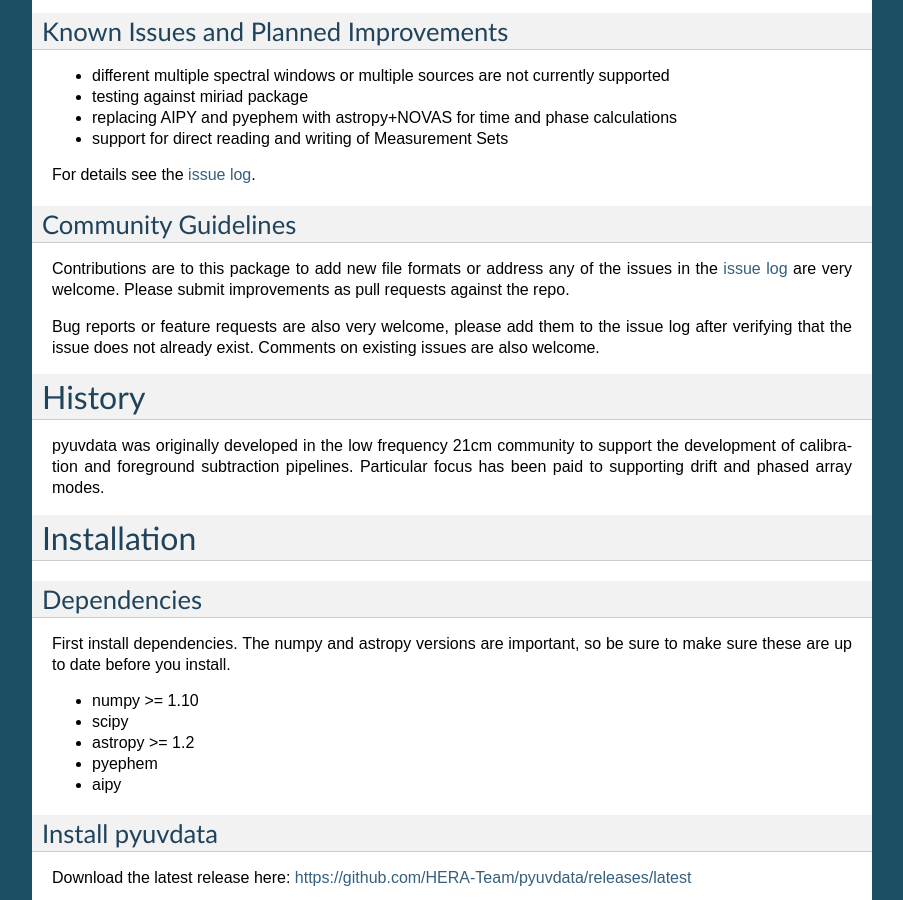
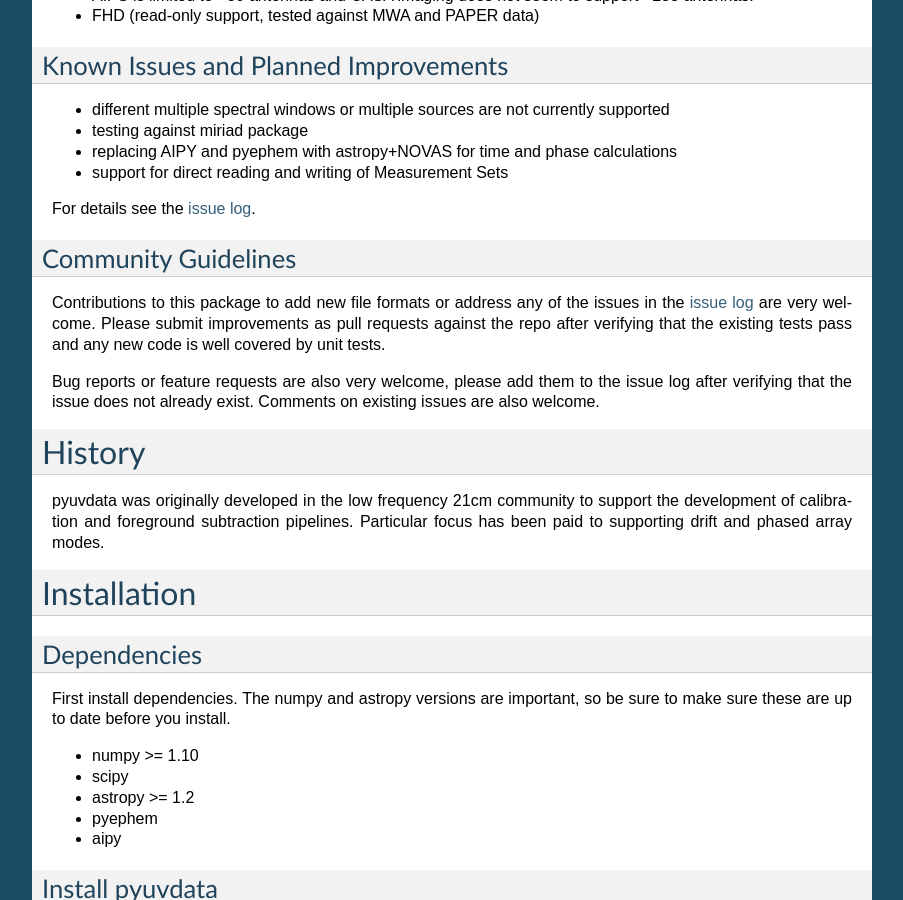
Before and after one commit to RadioAstronomySoftwareGroup/pyuvdata, a Sphinx documentation site: the page built from docs/index.rst, in a window 1280 px wide and 900 px high, scrolled down 692 px. Shown: the whole window, without its empty margins (198-1101 px from the left). Built offline with Sphinx 7.4.7, drawn with Linux system fonts in a browser that asks for light colours.

```diff
--- a/docs/index.rst
+++ b/docs/index.rst
@@ -58,10 +61,12 @@ log <https://github.com/HERA-Team/pyuvdata/issues>`__.
 Community Guidelines
 --------------------
 
-Contributions are to this package to add new file formats or address any
-of the issues in the `issue
+Contributions to this package to add new file formats or address any of
+the issues in the `issue
 log <https://github.com/HERA-Team/pyuvdata/issues>`__ are very welcome.
-Please submit improvements as pull requests against the repo.
+Please submit improvements as pull requests against the repo after
+verifying that the existing tests pass and any new code is well covered
+by unit tests.
 
 Bug reports or feature requests are also very welcome, please add them
 to the issue log after verifying that the issue does not already exist.
--- a/docs/make_index.py
+++ b/docs/make_index.py
@@ -11,6 +11,11 @@ out = ('.. pyuvdata documentation master file, created by\n'
        '   make_index.py on {date}\n\n').format(date=t.iso)
 
 readme_text = pypandoc.convert_file('../readme.md', 'rst')
+
+rst_status_badge = '.. image:: https://travis-ci.org/HERA-Team/pyuvdata.svg?branch=master\n    :target: https://travis-ci.org/HERA-Team/pyuvdata'
+status_badge_text = '|Build Status|'
+readme_text = readme_text.replace(status_badge_text, rst_status_badge)
+
 end_text = 'parameters description'
 regex = re.compile(end_text.replace(' ', '\s+'))
 loc = re.search(regex, readme_text).start()
```
Also changed, not shown: other parts of docs/index.rst (+4 -1 lines).
